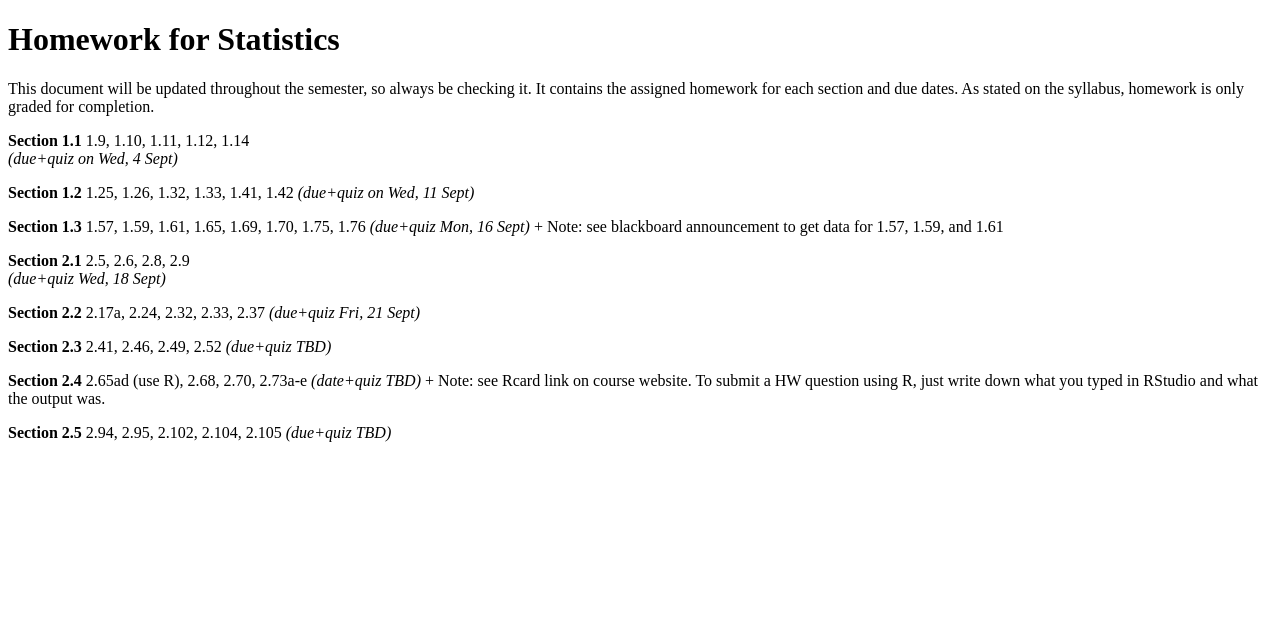
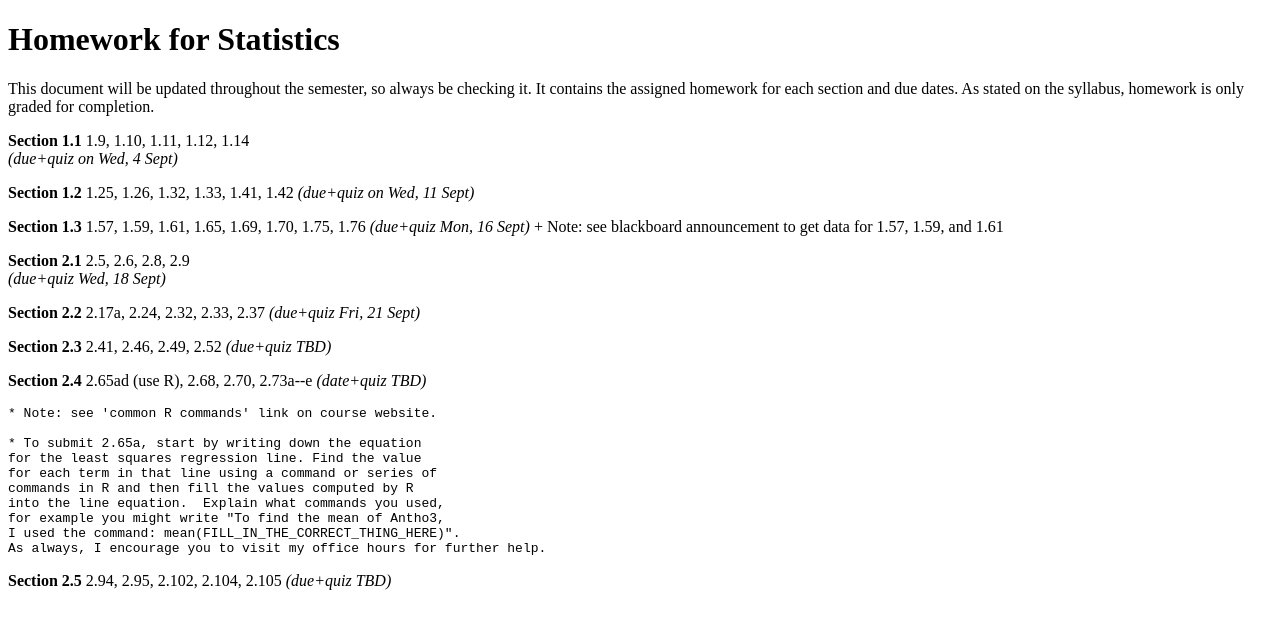
Before and after one commit to danielmichaelcicala/danielmichaelcicala.github.io, a Jekyll site: the page assets/hw_stat_f19.html, which Jekyll copies as it is, in a window 1280 px wide. Shown: the top 629 px of the page. Built offline with Jekyll 4.4.1, drawn with Linux system fonts in a browser that asks for light colours.

Commit message:
added hw and R commands

```diff
--- a/assets/hw_stat_f19.html
+++ b/assets/hw_stat_f19.html
@@ -24,7 +24,17 @@ pandoc hw_stat_f19.md -f markdown -t html -s -o hw_stat_f19.html
 <em>(due+quiz Wed, 18 Sept)</em></p>
 <p><strong>Section 2.2</strong> 2.17a, 2.24, 2.32, 2.33, 2.37 <em>(due+quiz Fri, 21 Sept)</em></p>
 <p><strong>Section 2.3</strong> 2.41, 2.46, 2.49, 2.52 <em>(due+quiz TBD)</em></p>
-<p><strong>Section 2.4</strong> 2.65ad (use R), 2.68, 2.70, 2.73a-e <em>(date+quiz TBD)</em> + Note: see Rcard link on course website. To submit a HW question using R, just write down what you typed in RStudio and what the output was.</p>
+<p><strong>Section 2.4</strong> 2.65ad (use R), 2.68, 2.70, 2.73a--e <em>(date+quiz TBD)</em></p>
+<pre><code>* Note: see &#39;common R commands&#39; link on course website.
+
+* To submit 2.65a, start by writing down the equation
+for the least squares regression line. Find the value
+for each term in that line using a command or series of
+commands in R and then fill the values computed by R
+into the line equation.  Explain what commands you used,
+for example you might write &quot;To find the mean of Antho3,
+I used the command: mean(FILL_IN_THE_CORRECT_THING_HERE)&quot;.
+As always, I encourage you to visit my office hours for further help. </code></pre>
 <p><strong>Section 2.5</strong> 2.94, 2.95, 2.102, 2.104, 2.105 <em>(due+quiz TBD)</em></p>
 </body>
 </html>
--- a/teaching/index.html
+++ b/teaching/index.html
@@ -117,7 +117,9 @@ title: teaching
 	<a href="/assets/f19-222804_rprt_9.pdf"
 	   target="_blank"> report 9 </a> //
 	<a href="/assets/f19-222804_rprt_11.pdf"
-	   target="_blank"> report 11 </a>
-    </p>
+	   target="_blank"> report 11 </a> </p>
+    <p class="tab">
+        <a href="/assets/Rcard.html"
+	   target="_blank"> basic R commands </a> </p>
 
     <br>
```
Also changed, not shown: assets/Rcard.html (added, +30 -0 lines).
